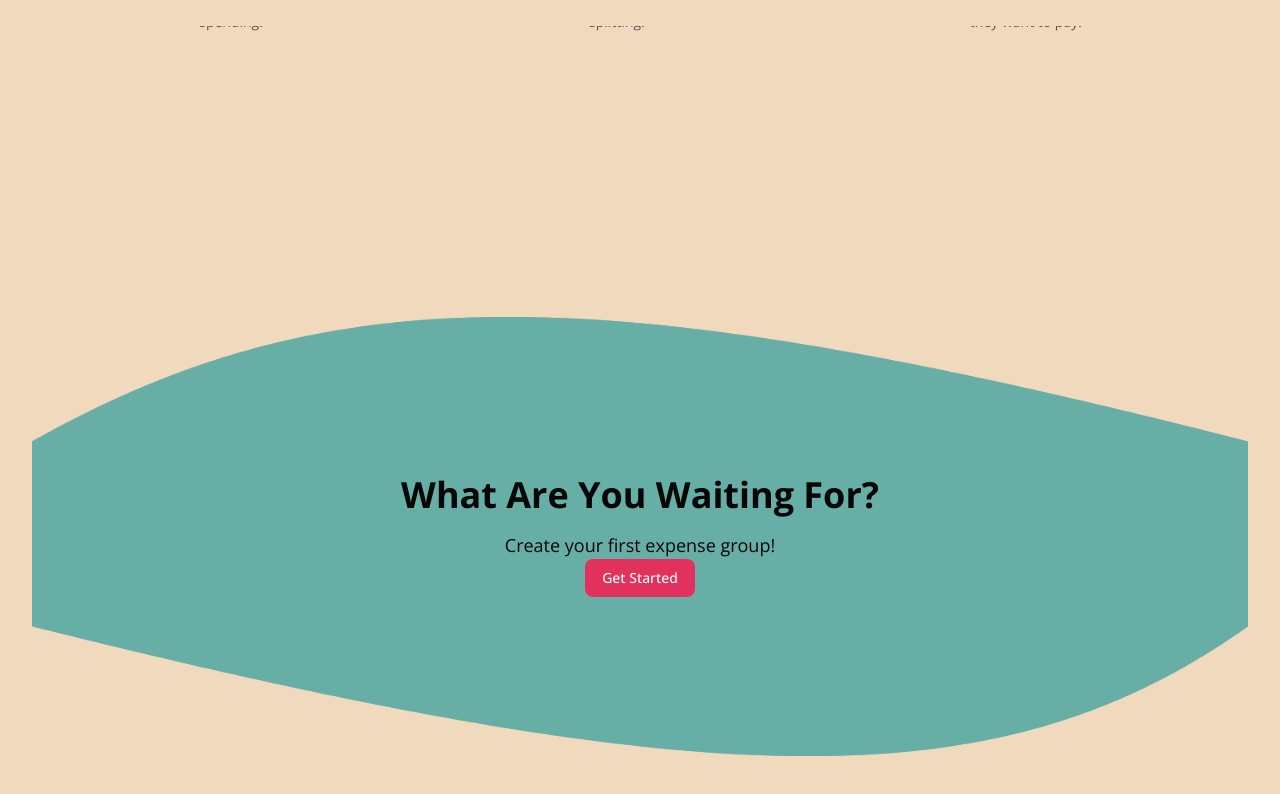
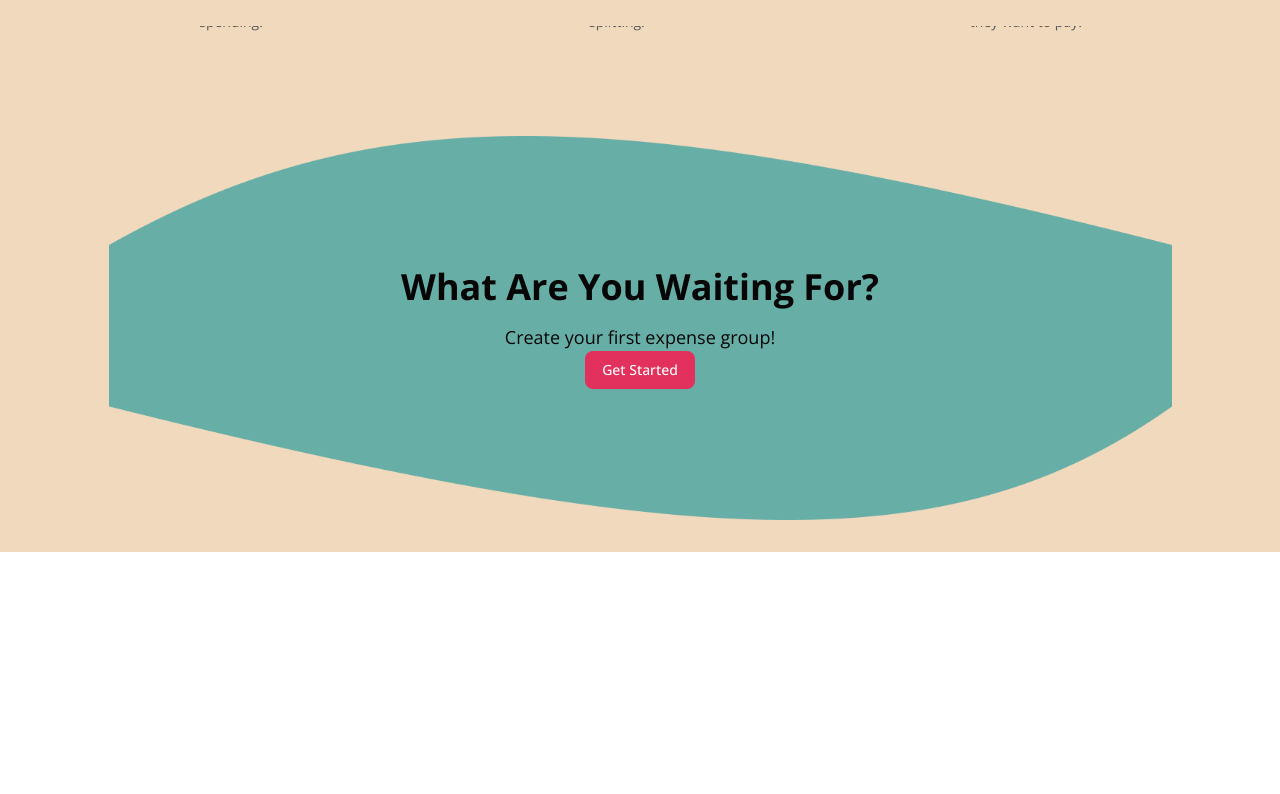
Before and after one commit to chingu-voyages/v51-tier2-team-27, a React (Vite) app in the folder vite-project/: page / in a window 1280 px wide. Shown: the part 774-1568 px from the top of the page. After the commit the page ends 1326 px from the top, so only its background shows below. Built offline with nearby package versions, Linux system fonts and the light colour scheme.

Commit message:
small tweaks

```diff
--- a/vite-project/src/landing/LandingBottom.jsx
+++ b/vite-project/src/landing/LandingBottom.jsx
@@ -1,18 +1,24 @@
-import React from 'react';
-import Wave from '../assets/home-bg-wave.png';
+import Wave from "../assets/home-bg-wave.png";
 
 export default function LandingBottom() {
   return (
-    <div className="bg-center w-full h-screen relative" style={{ backgroundImage: `url(${Wave})`, backgroundRepeat: 'no-repeat', backgroundSize: 'contain' }}>
-
-      <div className="bg-center w-full h-screen flex flex-col items-center justify-center" style={{ backgroundImage: `url(${Wave})`, backgroundRepeat: 'no-repeat', backgroundSize: 'contain' }}>
-        <h1 className="text-4xl font-bold text-black">What Are You Waiting For?</h1>
-        <p className="mt-4 text-lg text-black">Create your first expense group!</p>
-        <button className="bg-[#E3315D] text-white py-2 px-4 rounded-lg text-sm">
-          Get Started
-        </button>
-    </div>
-
+    <div
+      className="bg-center w-full h-96 flex flex-col items-center justify-center"
+      style={{
+        backgroundImage: `url(${Wave})`,
+        backgroundRepeat: "no-repeat",
+        backgroundSize: "contain",
+      }}
+    >
+      <h1 className="text-4xl font-bold text-black">
+        What Are You Waiting For?
+      </h1>
+      <p className="mt-4 text-lg text-black">
+        Create your first expense group!
+      </p>
+      <button className="bg-[#E3315D] text-white py-2 px-4 rounded-lg text-sm">
+        Get Started
+      </button>
     </div>
   );
 }
--- a/vite-project/src/landing/LandingMiddle.jsx
+++ b/vite-project/src/landing/LandingMiddle.jsx
@@ -1,4 +1,3 @@
-import React from 'react';
 import Arrow from '../assets/arrow-pink.png';
 
 export default function LandingMiddle() {
```
